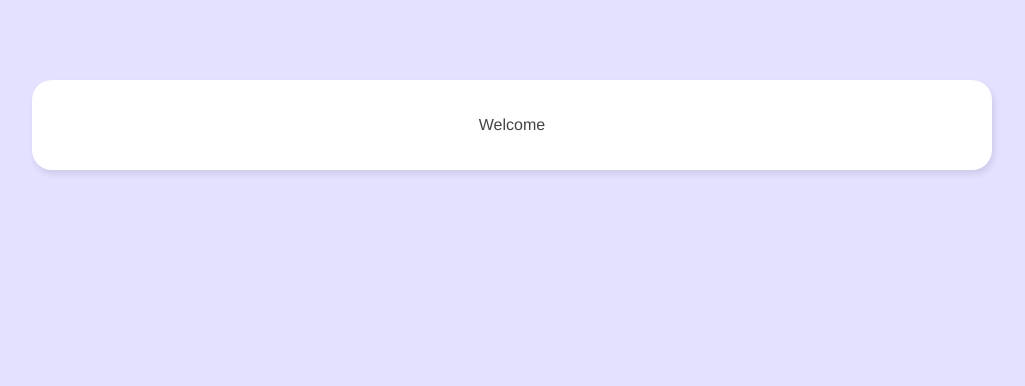
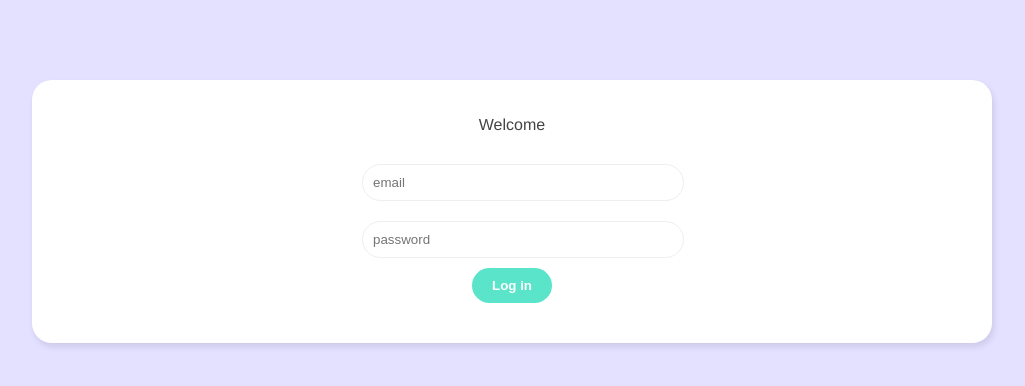
Before and after one commit to Jennykuma/vue-3-firebase, a Vue app in the folder live-chat/: page / in a window 1280 px wide. Shown: the top 386 px of the page, without its empty margins (128-1153 px from the left). Built offline with nearby package versions, Linux system fonts and the light colour scheme.

Commit message:
Creating a Signup & Login Form

```diff
--- /dev/null
+++ b/live-chat/src/components/LoginForm.vue
@@ -0,0 +1,29 @@
+<template>
+  <form @submit.prevent="handleSubmit">
+    <input type="email" required placeholder="email" v-model="email">
+    <input type="password" required placeholder="password" v-model="password">
+    <button>Log in</button>
+  </form>
+</template>
+
+<script>
+import { ref } from 'vue'
+
+export default {
+  setup() {
+    // refs
+    const email = ref('')
+    const password = ref('')
+
+    const handleSubmit = () => {
+      console.log(email.value, password.value)
+    }
+
+    return { email, password, handleSubmit }
+  }
+}
+</script>
+
+<style>
+
+</style>
--- /dev/null
+++ b/live-chat/src/components/SignupForm.vue
@@ -0,0 +1,31 @@
+<template>
+  <form @submit.prevent="handleSubmit">
+    <input type="text" required placeholder="display name" v-model="displayName">
+    <input type="email" required placeholder="email" v-model="email">
+    <input type="password" required placeholder="password" v-model="password">
+    <button>Sign up</button>
+  </form>
+</template>
+
+<script>
+import { ref } from 'vue'
+
+export default {
+  setup() {
+    // refs
+    const displayName = ref('')
+    const email = ref('')
+    const password = ref('')
+
+    const handleSubmit = () => {
+      console.log(displayName.value, email.value, password.value)
+    }
+
+    return { displayName, email, password, handleSubmit }
+  }
+}
+</script>
+
+<style>
+
+</style>
--- a/live-chat/src/views/Welcome.vue
+++ b/live-chat/src/views/Welcome.vue
@@ -1,12 +1,16 @@
 <template>
   <div class="welcome container">
     <p>Welcome</p>
+    <LoginForm />
   </div>
 </template>
 
 <script>
+import SignupForm from '../components/SignupForm.vue'
+import LoginForm from '../components/LoginForm.vue'
+
 export default {
-
+  components: { LoginForm }
 }
 </script>
 
@@ -15,4 +19,25 @@ export default {
     text-align: center;
     padding: 20px 0;
   }
+
+  /* form styles */
+  .welcome form {
+    width: 300px;
+    margin: 20px auto;
+  }
+
+  .welcome label {
+    display: block;
+    margin: 20px 0 10px;
+  }
+
+  .welcome input {
+    width: 100%;
+    padding: 10px;
+    border-radius: 20px;
+    border: 1px solid #eee;
+    outline: none;
+    color: #999;
+    margin: 10px auto;
+  }
 </style>
```
